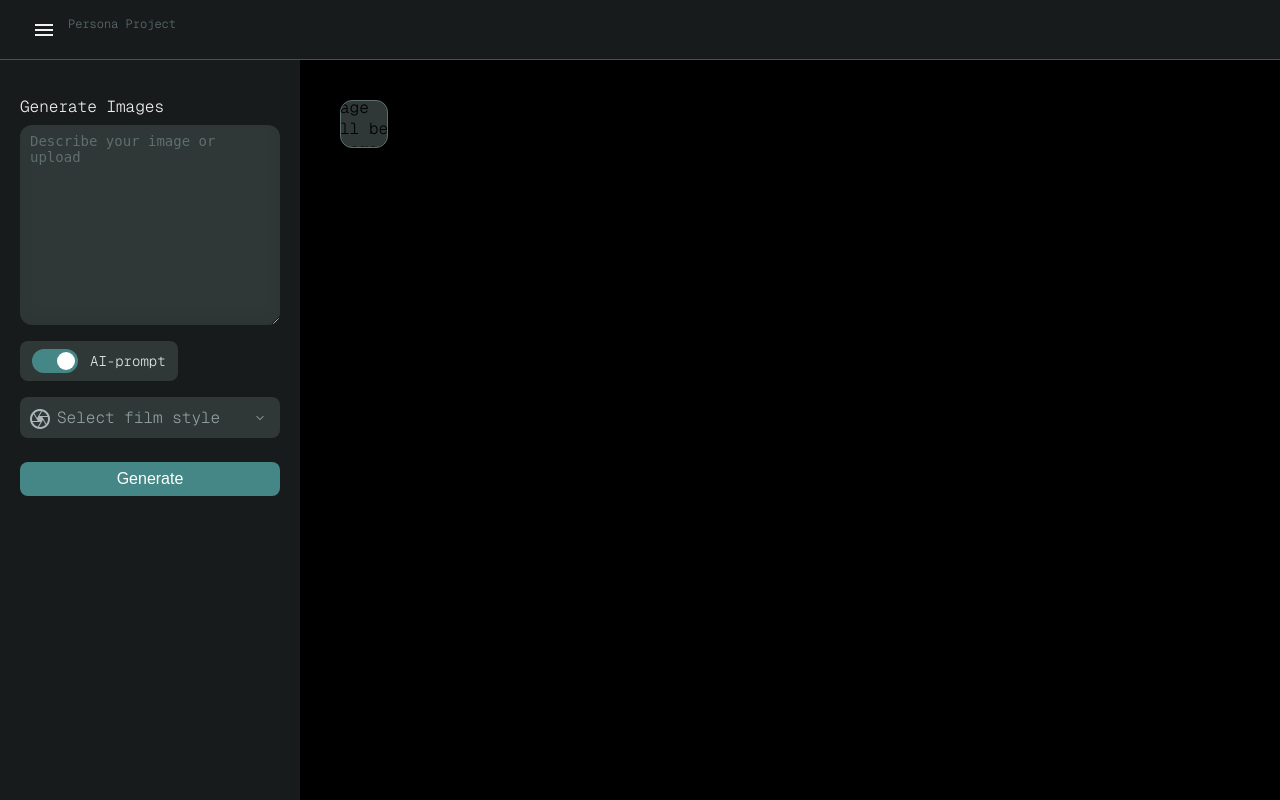
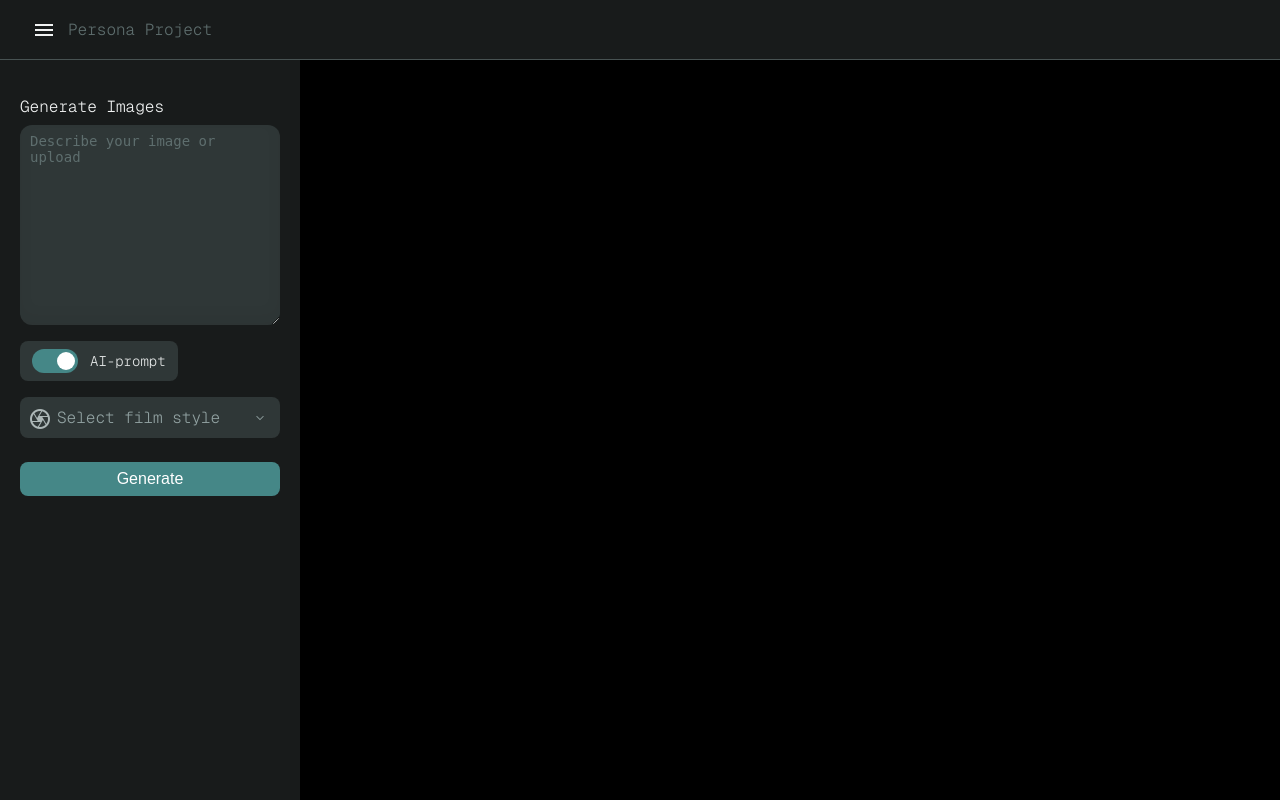
Before and after one commit to angelcreative/RoomDesAigner, a Flask app: page /persona in a window 1280 px wide. Run offline with Flask 3, Linux system fonts and the light colour scheme; parts of the project's set-up code (start-up, migrations or seed data) failed here and were passed over.

Commit message:
putos guiris

```diff
--- a/app/app.py
+++ b/app/app.py
@@ -927,6 +927,19 @@ nationality_mapping = {
     # Emiratos Árabes Unidos
     'emirati': 'united_arab_emirates',
     'united_arab_emirates': 'united_arab_emirates',
+
+    # Variaciones para inglés/británico
+    "english": "united_kingdom",
+    "british": "united_kingdom",
+    "uk": "united_kingdom",
+    "united_kingdom": "united_kingdom",
+
+    # Variaciones para americano/estadounidense
+    "american": "united_states",
+    "usa": "united_states",
+    "us": "united_states",
+    "united_states": "united_states",
+
 
     # Reino Unido
     'british': 'uk',
--- a/app/templates/persona.html
+++ b/app/templates/persona.html
@@ -272,7 +272,9 @@
         left: 0;
     }
 
-
+    div#preview {
+    display: none;
+}
         /* Ajuste responsive */
         @media (max-width: 1600px) {
             .preview-box {
@@ -300,7 +302,7 @@
             <button class="menu-button" id="menuButton">
                 <span class="material-symbols-outlined">menu</span>
             </button>
-            <h1>Persona Project</h1>
+            <h1 style="margin: 0;font-size: medium;">Persona Project</h1>
         </header>
 
         <!-- Main Content -->
```
